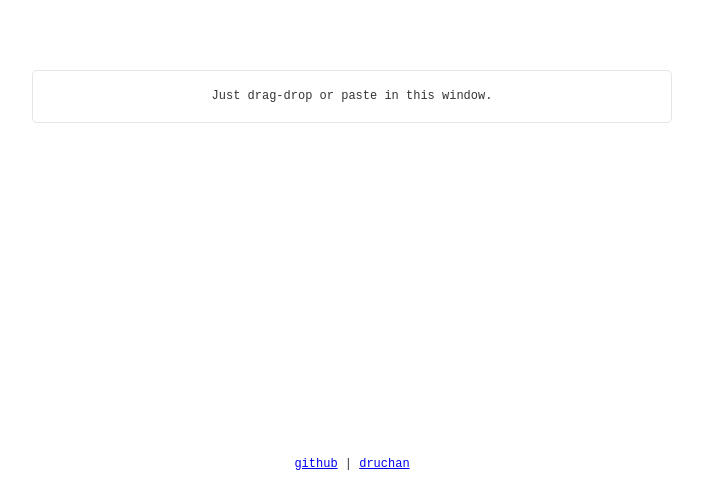
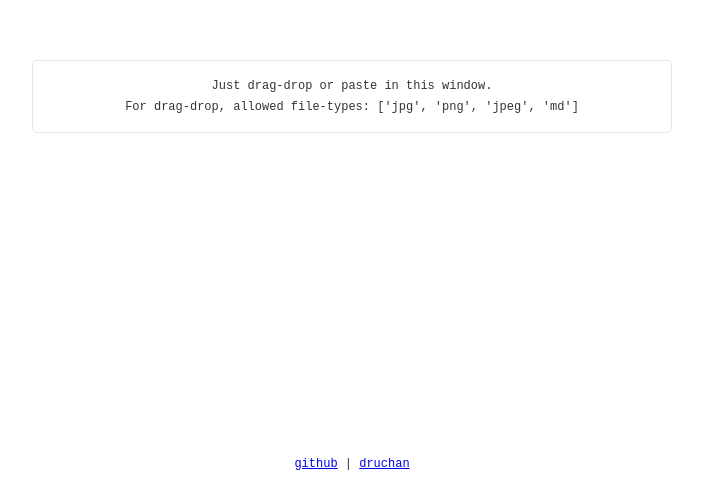
Before and after one commit to chandru89new/psst, a plain HTML site: page index.htm in a window 1280 px wide. Shown: the part 296-800 px from the top of the page, without its empty margins (288-991 px from the left). Drawn offline with nearby package versions, Linux system fonts and the light colour scheme.

Commit message:
modified readme

```diff
--- a/index.htm
+++ b/index.htm
@@ -53,7 +53,8 @@
 </head>
 <body>
     <div class="readMe" style="text-align: center">
-        Just drag-drop or paste in this window.
+        Just drag-drop or paste in this window. <br>
+        For drag-drop, allowed file-types: ['jpg', 'png', 'jpeg', 'md']
     </div>
 
     <div class="meta" style="text-align: center">
```
Also changed, not shown: 1 other file.
